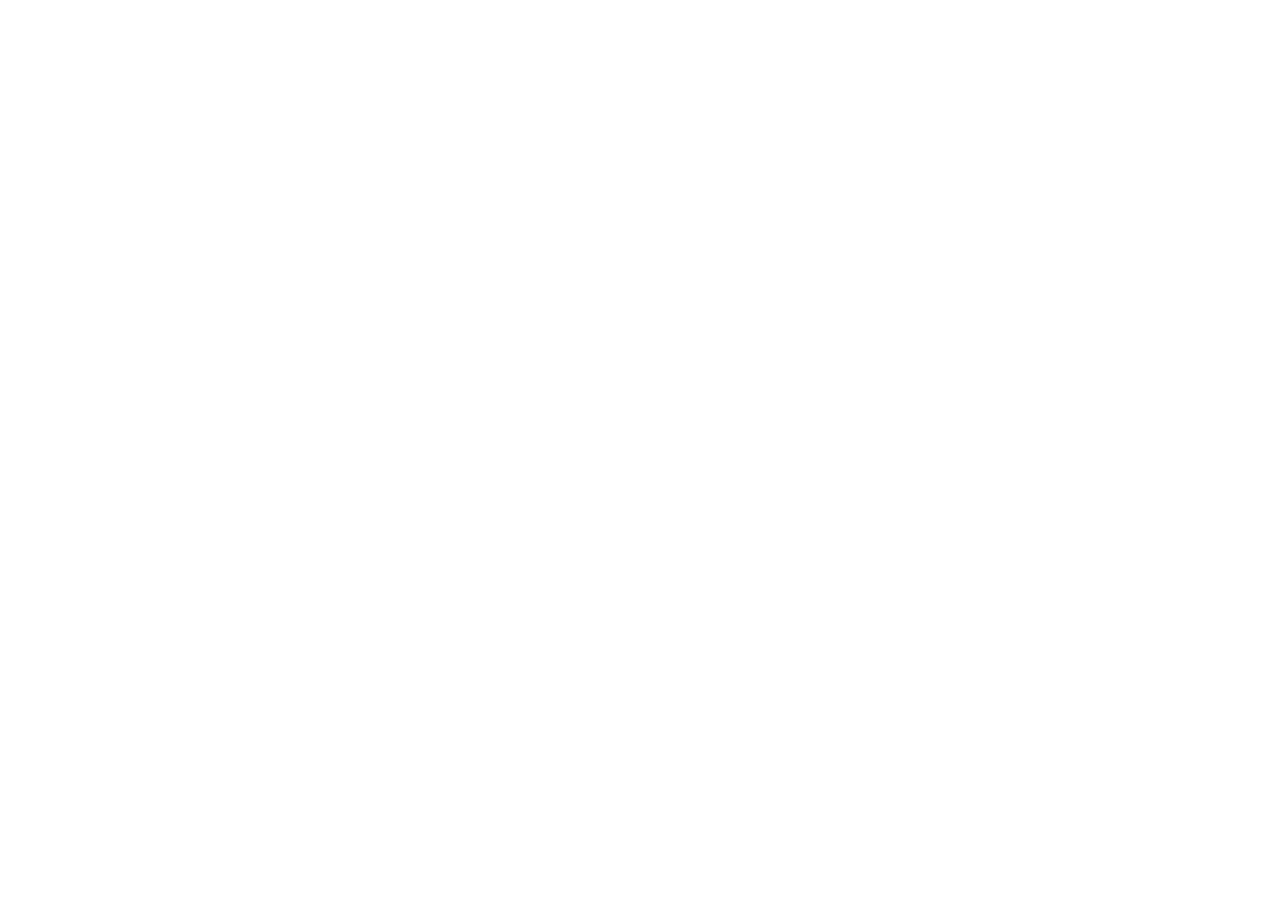
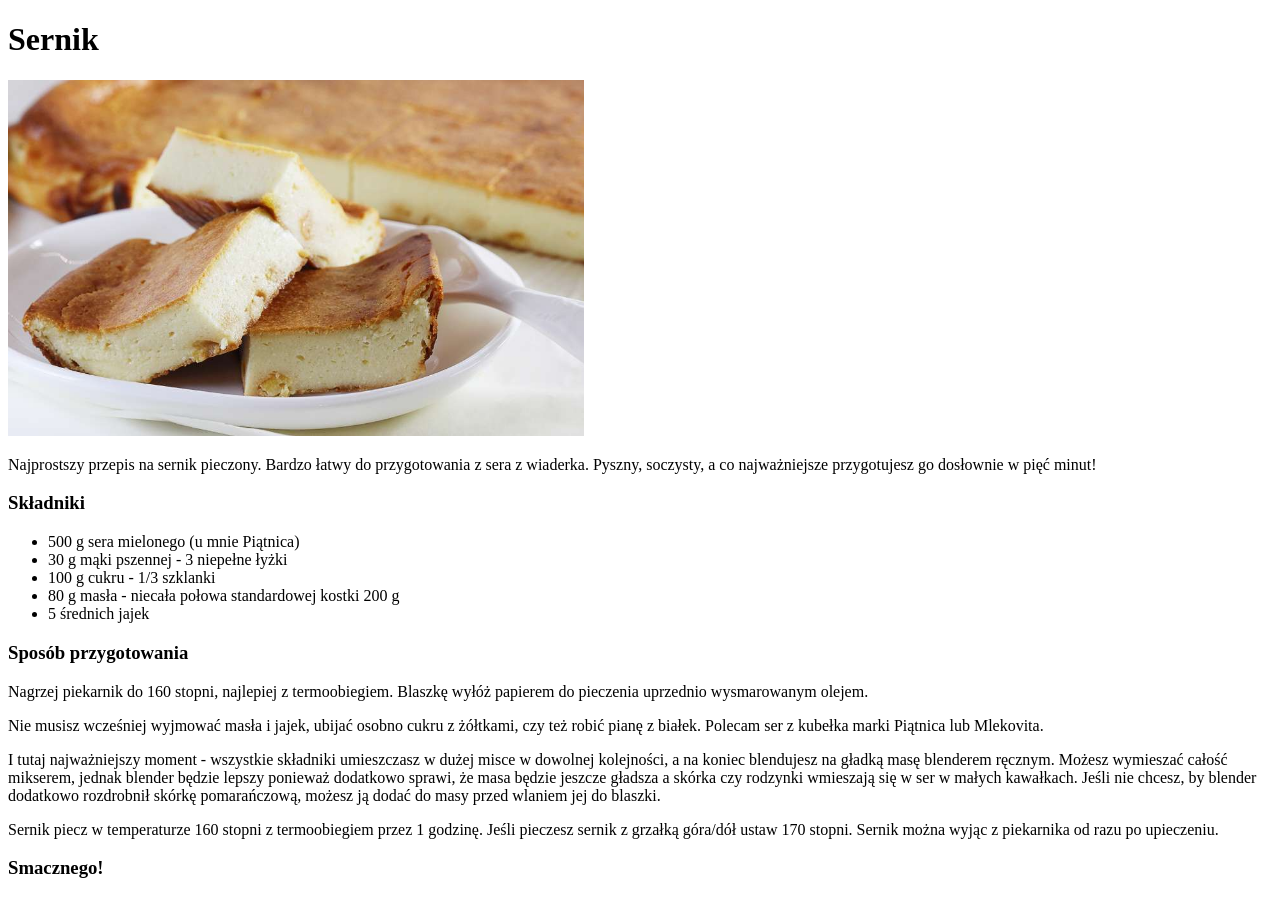
Before and after one commit to OzzyTheHuman/odin-recipes, a plain HTML site: page recipes/ciasto-sernik.html in a window 1280 px wide. Before the commit the page ends 800 px from the top, so only its background shows below. Drawn offline with Linux system fonts and the light colour scheme.

Commit message:
Create content for ciasto-sernik.html

```diff
--- a/recipes/ciasto-sernik.html
+++ b/recipes/ciasto-sernik.html
@@ -2,9 +2,25 @@
 <html lang="en">
 <head>
     <meta charset="UTF-8">
-    <title>Ciasto-Sernik</title>
+    <title>Sernik</title>
 </head>
 <body>
-
+    <h1>Sernik</h1>
+    <img src="../photos/ciasto-sernik.jpg" alt="Fotografia sernika" width="576px" height="auto">
+    <p>Najprostszy przepis na sernik pieczony. Bardzo łatwy do przygotowania z sera z wiaderka. Pyszny, soczysty, a co najważniejsze przygotujesz go dosłownie w pięć minut! </p>
+    <h3>Składniki</h3>
+<ul>
+    <li>500 g sera mielonego (u mnie Piątnica)</li>
+    <li>30 g mąki pszennej - 3 niepełne łyżki</li>
+    <li>100 g cukru - 1/3 szklanki</li>
+    <li>80 g masła - niecała połowa standardowej kostki 200 g</li>
+    <li>5 średnich jajek</li>
+</ul>
+<h3>Sposób przygotowania</h3>
+<p>Nagrzej piekarnik do 160 stopni, najlepiej z termoobiegiem. Blaszkę wyłóż papierem do pieczenia uprzednio wysmarowanym olejem.</p>
+<p>Nie musisz wcześniej wyjmować masła i jajek, ubijać osobno cukru z żółtkami, czy też robić pianę z białek. Polecam ser z kubełka marki Piątnica lub Mlekovita.</p>
+<p>I tutaj najważniejszy moment - wszystkie składniki umieszczasz w dużej misce w dowolnej kolejności, a na koniec blendujesz na gładką masę blenderem ręcznym. Możesz wymieszać całość mikserem, jednak blender będzie lepszy ponieważ dodatkowo sprawi, że masa będzie jeszcze gładsza a skórka czy rodzynki wmieszają się w ser w małych kawałkach. Jeśli nie chcesz, by blender dodatkowo rozdrobnił skórkę pomarańczową, możesz ją dodać do masy przed wlaniem jej do blaszki.</p>
+<p>Sernik piecz w temperaturze 160 stopni z termoobiegiem przez 1 godzinę. Jeśli pieczesz sernik z grzałką góra/dół ustaw 170 stopni. Sernik można wyjąc z piekarnika od razu po upieczeniu.</p>
+<h3>Smacznego!</h3>
 </body>
 </html>
```
